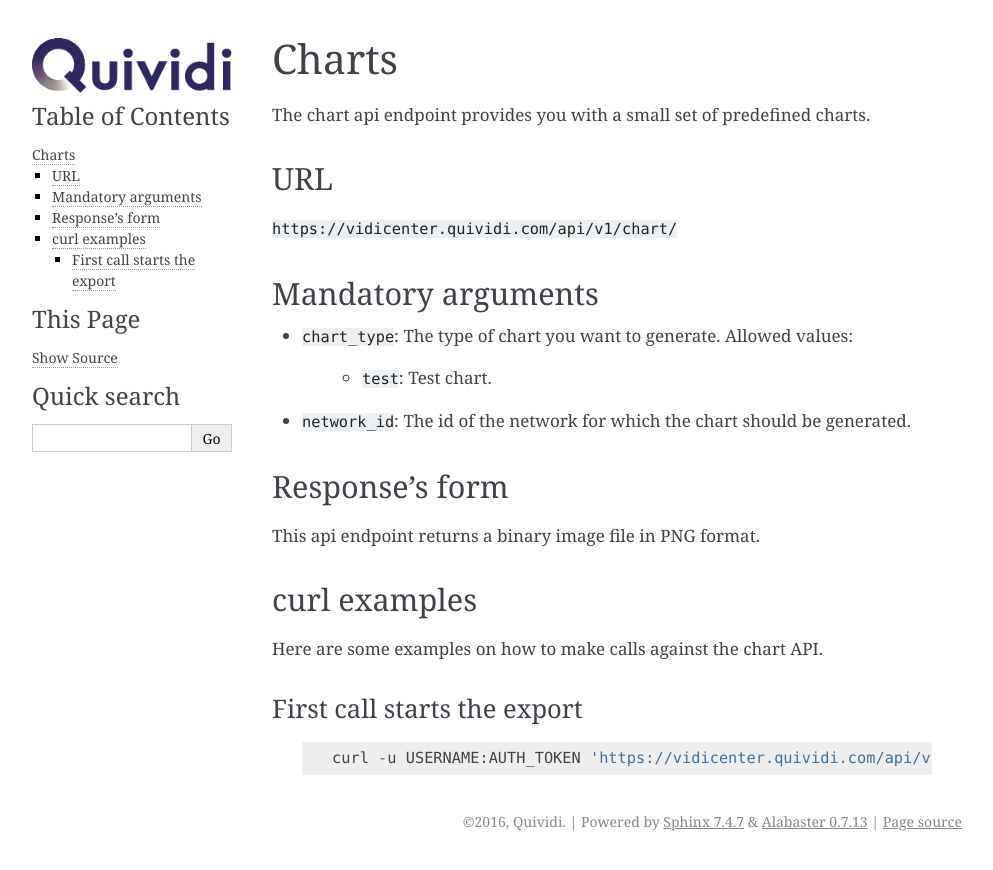
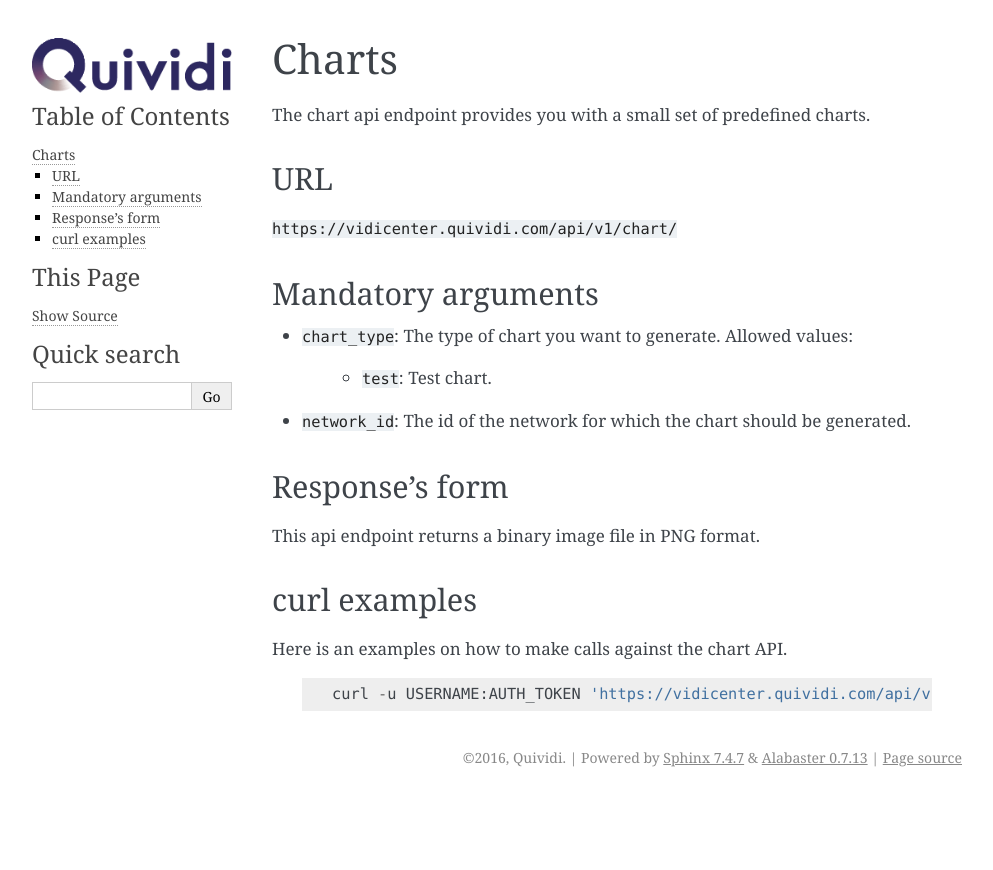
Before and after one commit to quividi/vidicenter-api-documentation, a Sphinx documentation site: the page built from docs/source/chart.rst, in a window 1280 px wide. Shown: the top 870 px of the page, without its empty margins (148-1141 px from the left). Built offline with Sphinx 7.4.7, drawn with Linux system fonts in a browser that asks for light colours.

Commit message:
Evol [#180798961] chart api: fix docs

```diff
--- a/docs/source/chart.rst
+++ b/docs/source/chart.rst
@@ -31,10 +31,7 @@
 curl examples
 -------------
 
-Here are some examples on how to make calls against the chart API.
-
-First call starts the export
-^^^^^^^^^^^^^^^^^^^^^^^^^^^^
+Here is an examples on how to make calls against the chart API.
 
  ::
 
```
